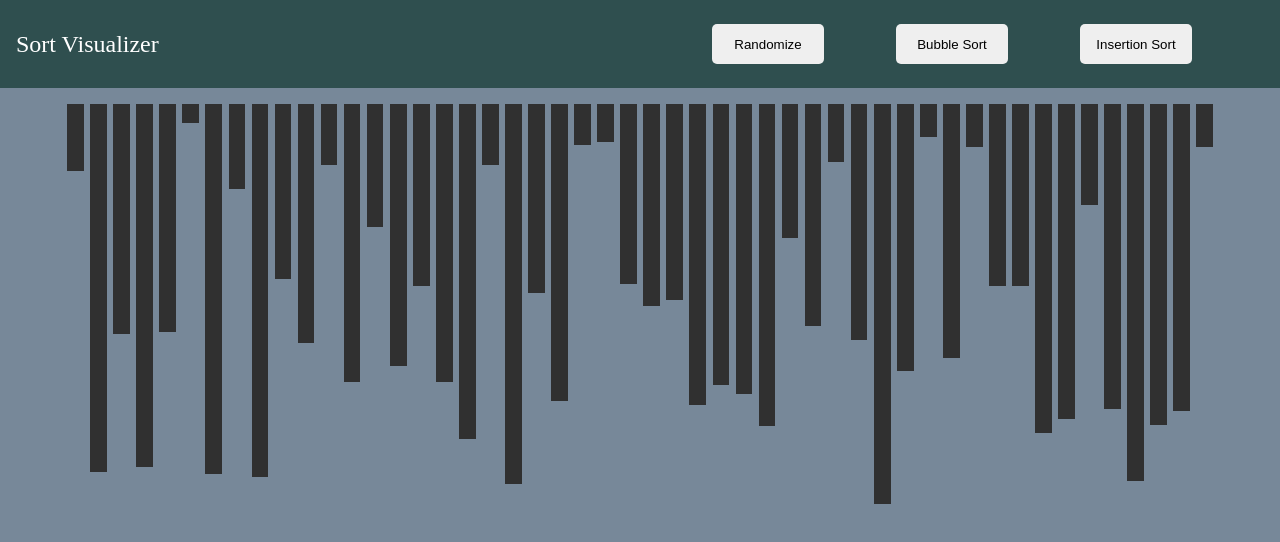
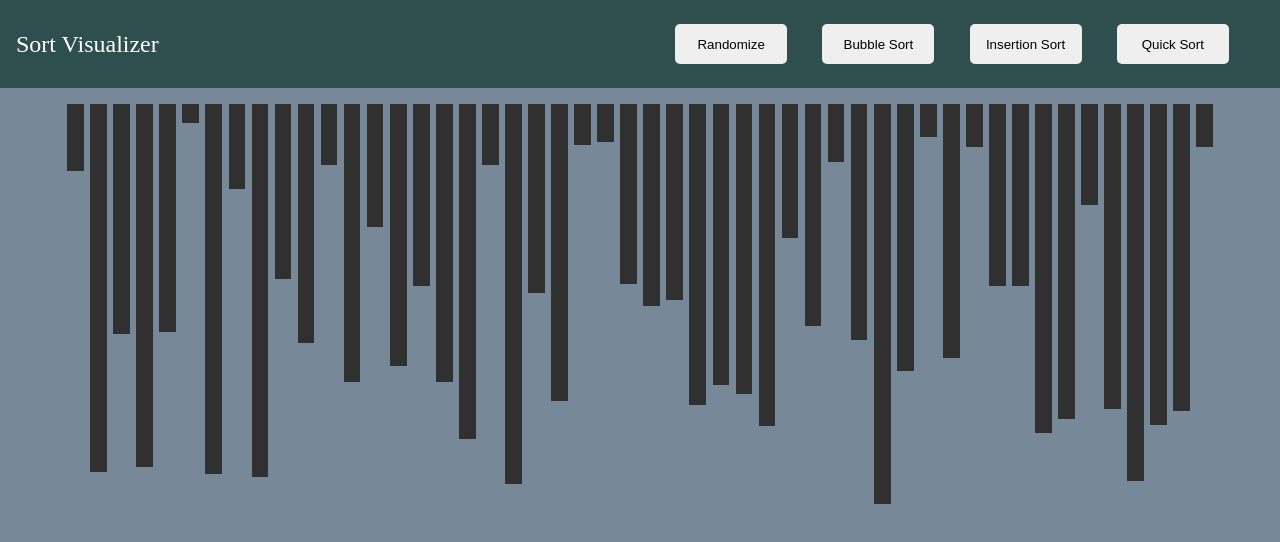
Before and after one commit to yenszen/sorting-algo-visualizer, a React (Create React App) app: page / in a window 1280 px wide. Shown: the top 542 px of the page. Built offline with nearby package versions, Linux system fonts and the light colour scheme; the HTML template or start-up script is replaced by a standard one.

Commit message:
completed quick sort visualization

```diff
--- a/src/algorithms/QuickSort.js
+++ b/src/algorithms/QuickSort.js
@@ -15,35 +15,30 @@ function doQuickSort(arr, startIndex, endIndex, animations) {
 
 function partition(arr, startIndex, endIndex, animations) {
   let pivotIndex = endIndex;
+  animations.push([pivotIndex]);
   // storeIndex is the index of the sorted element we return as partitionIndex in quickSort()
   let storeIndex = startIndex - 1;
 
   for (let pointer = storeIndex + 1; pointer < endIndex; pointer++) {
+    animations.push([pointer, pivotIndex]);
     if (arr[pointer] < arr[pivotIndex]) {
       storeIndex++;
+      animations.push([
+        storeIndex,
+        arr[storeIndex],
+        pointer,
+        arr[pointer],
+        pivotIndex,
+      ]);
       const temp = arr[storeIndex];
       arr[storeIndex] = arr[pointer];
       arr[pointer] = temp;
     }
   }
   storeIndex++;
+  animations.push([storeIndex, arr[storeIndex], pivotIndex, arr[pivotIndex]]);
   const temp = arr[storeIndex];
   arr[storeIndex] = arr[pivotIndex];
   arr[pivotIndex] = temp;
   return storeIndex;
 }
-
-// function quickSort(arr, startIndex, endIndex) {
-//   // recursively call quickSort until left with a single element (which is therefore sorted)
-//   if (startIndex < endIndex) {
-//     // partitionIndex is the index of the sorted element
-//     const partitionIndex = partition(arr, startIndex, endIndex);
-//     quickSort(arr, startIndex, partitionIndex - 1);
-//     quickSort(arr, partitionIndex + 1, endIndex);
-//   }
-//   return arr;
-// }
-
-// const testing = [10, 80, 30, 80, 90, 40, 50, 70];
-// const output = quickSort(testing, 0, testing.length - 1);
-// console.log(output);
--- a/src/components/Main.js
+++ b/src/components/Main.js
@@ -2,6 +2,7 @@ import React, { useState, useEffect } from "react";
 import Menu from "./Menu";
 import { getBubbleSortAnimations } from "../algorithms/BubbleSort";
 import { getInsertionSortAnimation } from "../algorithms/InsertionSort";
+import { getQuickSortAnimation } from "../algorithms/QuickSort";
 
 function Main() {
   const [array, setArray] = useState([]);
@@ -100,12 +101,73 @@ function Main() {
     }
   };
 
+  const quickSort = () => {
+    const animations = getQuickSortAnimation(array);
+    for (let i = 0; i < animations.length; i++) {
+      const bars = document.getElementsByClassName("bar");
+      // highlight pivot
+      if (animations[i].length === 1) {
+        setTimeout(() => {
+          bars[animations[i]].style.backgroundColor = COMPARE_COLOUR;
+        }, i * ANIMATION_MS);
+        // highlight pointer and pivot
+      } else if (animations[i].length === 2) {
+        const [pointerIndex, pivotIndex] = animations[i];
+        setTimeout(() => {
+          bars[pointerIndex].style.backgroundColor = SWAP_COLOUR;
+          bars[pivotIndex].style.backgroundColor = COMPARE_COLOUR;
+        }, i * ANIMATION_MS);
+        setTimeout(() => {
+          bars[pointerIndex].style.backgroundColor = MAIN_COLOUR;
+        }, i * ANIMATION_MS + ANIMATION_MS / 2);
+        // highlight and swap storeIndex and pointer
+      } else if (animations[i].length === 5) {
+        const [
+          storeIndex,
+          storeHeight,
+          pointerIndex,
+          pointerHeight,
+          pivotIndex,
+        ] = animations[i];
+        setTimeout(() => {
+          bars[storeIndex].style.backgroundColor = OVERWRITE_COLOUR;
+          bars[pointerIndex].style.backgroundColor = SWAP_COLOUR;
+        }, i * ANIMATION_MS);
+        setTimeout(() => {
+          bars[storeIndex].style.height = `${pointerHeight}px`;
+          bars[pointerIndex].style.height = `${storeHeight}px`;
+        }, i * ANIMATION_MS + ANIMATION_MS / 2);
+        setTimeout(() => {
+          bars[storeIndex].style.backgroundColor = MAIN_COLOUR;
+          bars[pointerIndex].style.backgroundColor = MAIN_COLOUR;
+          bars[pivotIndex].style.backgroundColor = MAIN_COLOUR;
+        }, i * ANIMATION_MS + ANIMATION_MS / 1.5);
+        // swap pivot and storeIndex
+      } else if (animations[i].length === 4) {
+        let [storeIndex, storeHeight, pivotIndex, pivotHeight] = animations[i];
+        setTimeout(() => {
+          bars[storeIndex].style.backgroundColor = OVERWRITE_COLOUR;
+          bars[pivotIndex].style.backgroundColor = COMPARE_COLOUR;
+        }, i * ANIMATION_MS);
+        setTimeout(() => {
+          bars[storeIndex].style.height = `${pivotHeight}px`;
+          bars[pivotIndex].style.height = `${storeHeight}px`;
+        }, i * ANIMATION_MS + ANIMATION_MS / 2);
+        setTimeout(() => {
+          bars[storeIndex].style.backgroundColor = MAIN_COLOUR;
+          bars[pivotIndex].style.backgroundColor = MAIN_COLOUR;
+        }, i * ANIMATION_MS + ANIMATION_MS / 1.5);
+      }
+    }
+  };
+
   return (
     <React.Fragment>
       <Menu
         generateArray={generateArray}
         bubbleSort={bubbleSort}
         insertionSort={insertionSort}
+        quickSort={quickSort}
       />
       <div className="main">
         {array.map((value, index) => {
--- a/src/components/Menu.js
+++ b/src/components/Menu.js
@@ -1,6 +1,6 @@
 import React from "react";
 
-function Menu({ generateArray, bubbleSort, insertionSort }) {
+function Menu({ generateArray, bubbleSort, insertionSort, quickSort }) {
   return (
     <div className="menu">
       <h1>Sort Visualizer</h1>
@@ -8,6 +8,7 @@ function Menu({ generateArray, bubbleSort, insertionSort }) {
         <button onClick={generateArray}>Randomize</button>
         <button onClick={bubbleSort}>Bubble Sort</button>
         <button onClick={insertionSort}>Insertion Sort</button>
+        <button onClick={quickSort}>Quick Sort</button>
       </div>
     </div>
   );
```
